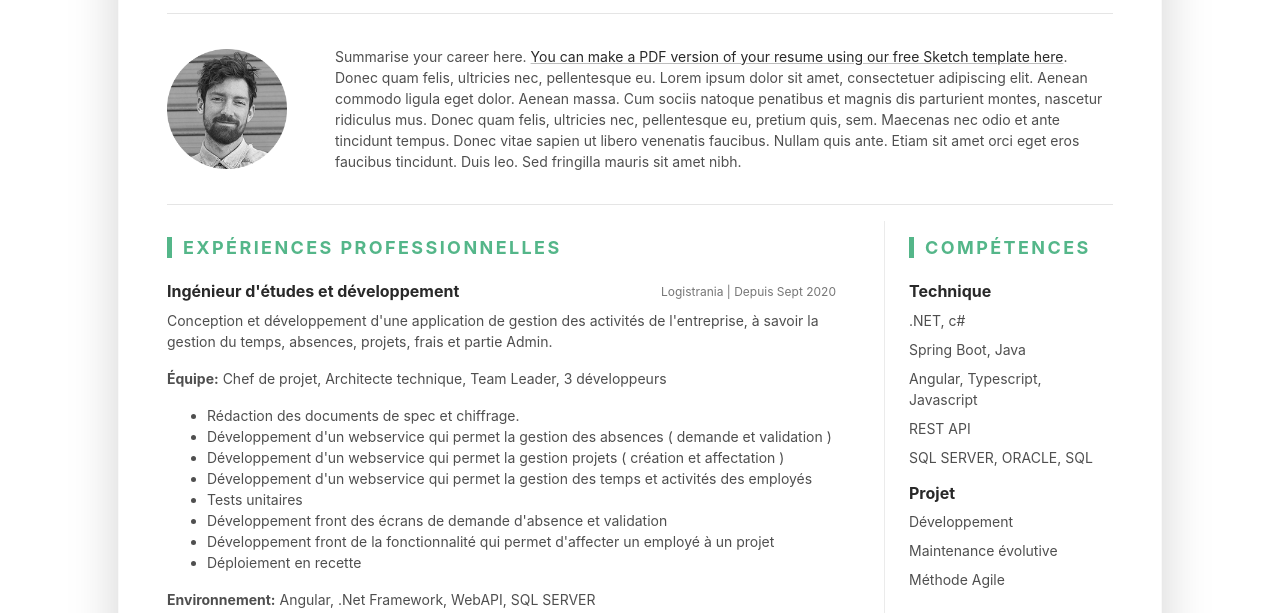
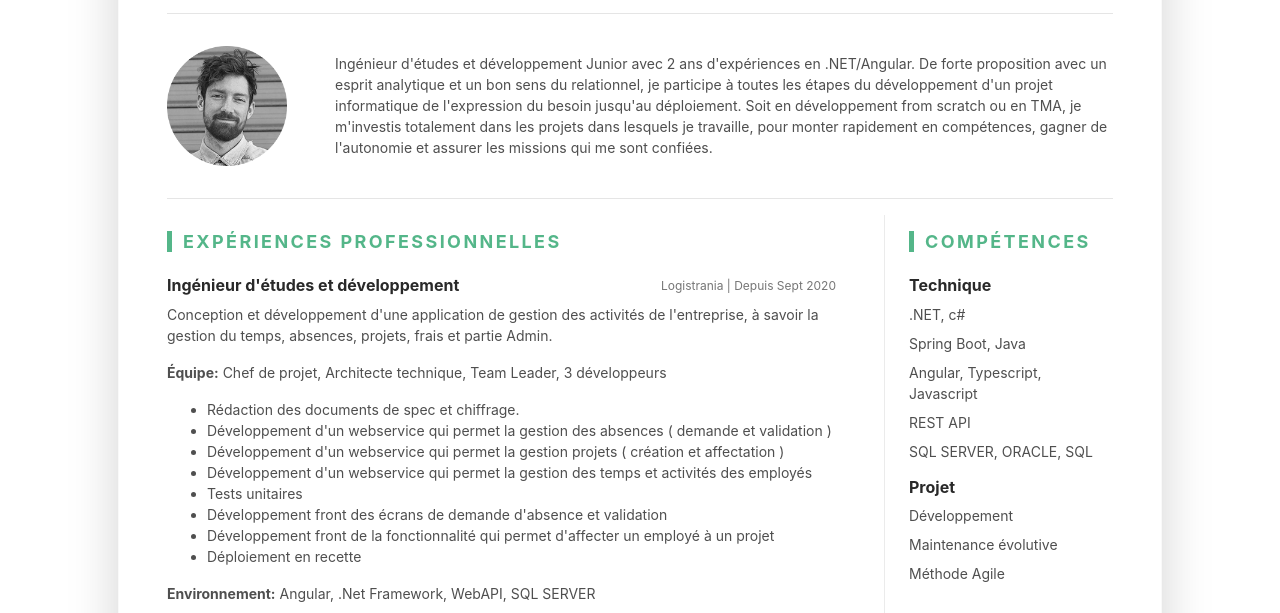
Before and after one commit to injimess/cv.github.io, a plain HTML site: page index.html in a window 1280 px wide. Shown: the part 183-796 px from the top of the page. Drawn offline with Linux system fonts and the light colour scheme.

Commit message:
à propos de moi

```diff
--- a/index.html
+++ b/index.html
@@ -49,7 +49,17 @@
 					<div class="media flex-column flex-md-row align-items-center">
 						<img class="resume-profile-image mb-3 mb-md-0 mr-md-5 ml-md-0 rounded mx-auto" src="assets/images/resume-profile.png" alt="image">
 						<div class="media-body text-left">
-							<p class="mb-0">Summarise your career here. <a class="theme-link" href="https://themes.3rdwavemedia.com/resources/sketch-template/resume-sketch-sketch-resume-template-for-software-developers/" target="_blank">You can make a PDF version of your resume using our free Sketch template here</a>. Donec quam felis, ultricies nec, pellentesque eu. Lorem ipsum dolor sit amet, consectetuer adipiscing elit. Aenean commodo ligula eget dolor. Aenean massa. Cum sociis natoque penatibus et magnis dis parturient montes, nascetur ridiculus mus. Donec quam felis, ultricies nec, pellentesque eu, pretium quis, sem.  Maecenas nec odio et ante tincidunt tempus. Donec vitae sapien ut libero venenatis faucibus. Nullam quis ante. Etiam sit amet orci eget eros faucibus tincidunt. Duis leo. Sed fringilla mauris sit amet nibh. </p>
+							<p class="mb-0"> Ingénieur d'études et développement Junior avec 2 ans d'expériences en .NET/Angular.
+
+								De forte proposition avec un esprit analytique et un bon sens du relationnel,
+								je participe à toutes les étapes du développement d'un projet informatique
+								de l'expression du besoin jusqu'au déploiement.
+
+								Soit en développement from scratch ou en TMA,
+								je m'investis totalement dans les projets dans lesquels je travaille,
+								pour monter rapidement en compétences, gagner
+								de l'autonomie et assurer les missions qui me sont confiées.
+							</p>
 						</div><!--//media-body-->
 					</div>
 				</div><!--//resume-intro-->
```
